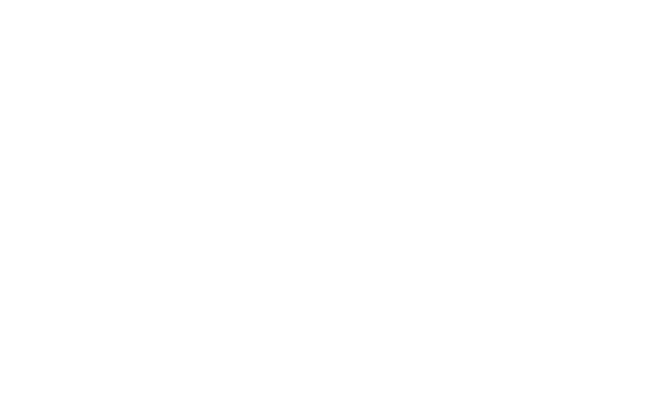
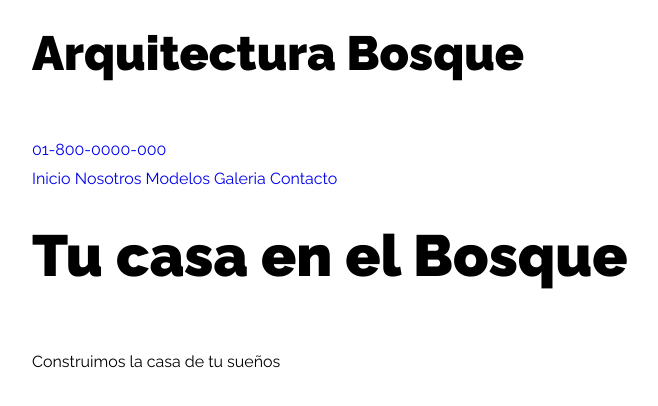
Before and after one commit to Benjamin70/Arquitectura-Project, a plain HTML site: page index.html in a window 1280 px wide. Shown: the whole page, without its empty margins (32-690 px from the left). Drawn offline with Linux system fonts and the light colour scheme.

Commit message:
Header Iniciado

```diff
--- a/css/style.css
+++ b/css/style.css
@@ -0,0 +1,65 @@
+:root{
+    --blanco: #FFF;
+    --negro: #111111;
+    --gris: #343A40;
+
+    --fuentePrincipal: 'Raleway', sans-serif;
+}
+
+html{
+    font-size: 62.5%;
+    box-sizing: border-box;
+}
+*, *:before, *:after{
+    box-sizing: inherit;
+}
+
+body{
+    font-family: var(--fuentePrincipal);
+    font-size: 1.6rem;
+    line-height: 1.8;
+}
+h1, h2, h3{
+    font-weight: 900;
+    margin: 1rem 0 4rem 0;
+}
+h1{
+    font-size: 4.8rem;
+}
+h2{
+    font-size: 5.8rem;
+}
+h3{
+    font-size: 5rem;
+}
+a{
+    text-decoration: none;
+}
+img{
+    max-width: 100%;
+    display: block;
+}
+.contenedor{
+    max-width: 120rem;
+    margin: 0 auto;
+    width: 90%;
+}
+.btn{
+    color: var(--gris);
+    background-color: var(--blanco);
+    border: 1px solid var(--gris);
+    padding: .5rem 2rem;
+    transition: background-color .3s;
+}
+.btn:hover{
+    background-color: var(--gris);
+    color: var(--blanco);
+}
+
+/** Utilidades **/
+.text-center{
+    text-align: center;
+}
+.mt-5{
+    margin-top: 5rem;
+}
--- a/index.html
+++ b/index.html
@@ -12,6 +12,30 @@
     <link rel="stylesheet" href="css/style.css">
 </head>
 <body>
-
+   <header class="header">
+        <div class="contenedor contenido-header">
+            <div class="barra">
+                <div class="logo">
+                    <h1 class="nombre-sitio">
+                        Arquitectura <span>Bosque</span>
+                    </h1>
+                </div>
+                <div class="contacto">
+                    <a class="telefono" href="tel:01-800-0000-000">01-800-0000-000</a>
+                    <nav class="navegacion">
+                        <a class="link" href="#">Inicio</a>
+                        <a class="link" href="#">Nosotros</a>
+                        <a class="link" href="#">Modelos</a>
+                        <a class="link" href="#">Galeria</a>
+                        <a class="link" href="#">Contacto</a>
+                    </nav>
+                </div>
+            </div>
+            <div class="slogan">
+                <h2>Tu casa en el Bosque</h2>
+                <p>Construimos la casa de tu sueños</p>
+            </div>
+        </div>
+   </header>
 </body>
 </html>
```
